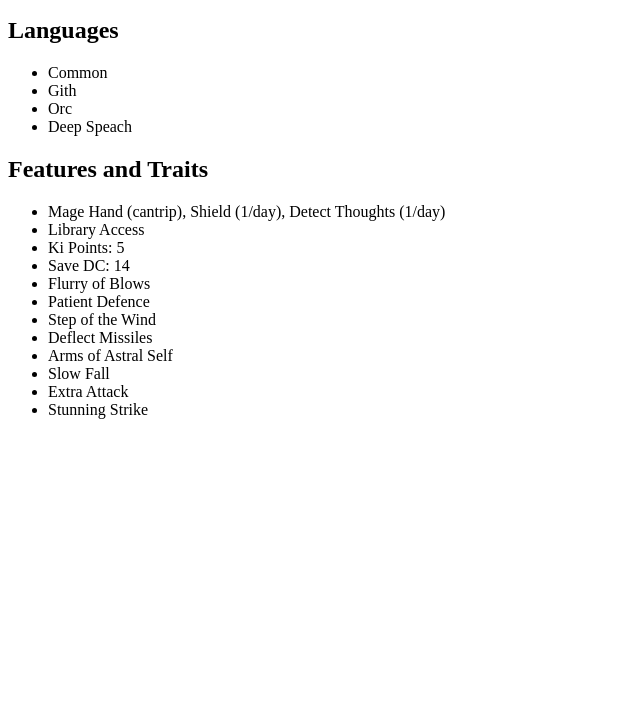
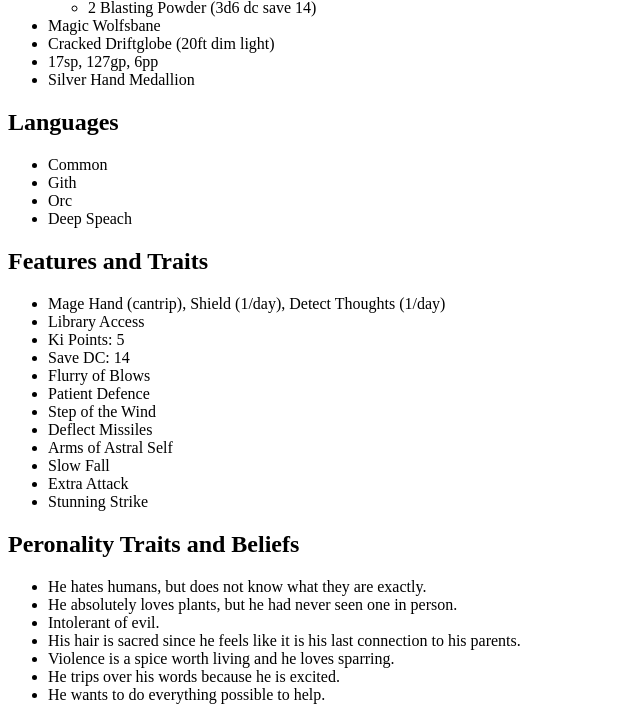
Before and after one commit to zeal0u5/project1, a plain HTML site: page dndnahran.html in a window 1280 px wide. Shown: the part 2162-2882 px from the top of the page, without its empty margins (0-640 px from the left). Before the commit the page ends 2597 px from the top, so only its background shows below. Drawn offline with Linux system fonts and the light colour scheme.

Commit message:
added summary and traits

```diff
--- a/dndnahran.html
+++ b/dndnahran.html
@@ -24,7 +24,7 @@
     <img src="ZNahran.png" width="600" height="700" alt="Nahran Figure">
 
 	<h2>Summary and Background</h2>
-	  <p></p>
+	  <p>As a young child, Nahran lived with his parents on the Limbo plane. While living in Limbo, there was an uprising and somehow Nahran was sent to the material plane alon. He was found by his soon to be mentor, Ryo Enclava, and taken to Lathander's Light Monestary to live, grow up, and learn. While growing up he devoted everything he could to learning and training. Now, as a 23 year old, he has decided to leave the monestary since Ryo had found a new mentee. Nahran is now learning about the outside world and fueling his passion of plants and nature. He is trying his best to fit in and wants to, above all else, not let anyone down.</p>
 
 	<h2>Skills, Bonuses and Abilities</h2>
 	<table>
@@ -232,5 +232,15 @@
 	  <li>Stunning Strike</li>
 	</ul>
 
+  <h2>Peronality Traits and Beliefs</h2>
+    <ul>
+	  <li>He hates humans, but does not know what they are exactly.</li>
+	  <li>He absolutely loves plants, but he had never seen one in person.</li>
+	  <li>Intolerant of evil.</li>
+	  <li>His hair is sacred since he feels like it is his last connection to his parents.</li>
+	  <li>Violence is a spice worth living and he loves sparring.</li>
+	  <li>He trips over his words because he is excited.</li>
+	  <li>He wants to do everything possible to help.</li>
+    </ul>
 </body>
 </html>
```
